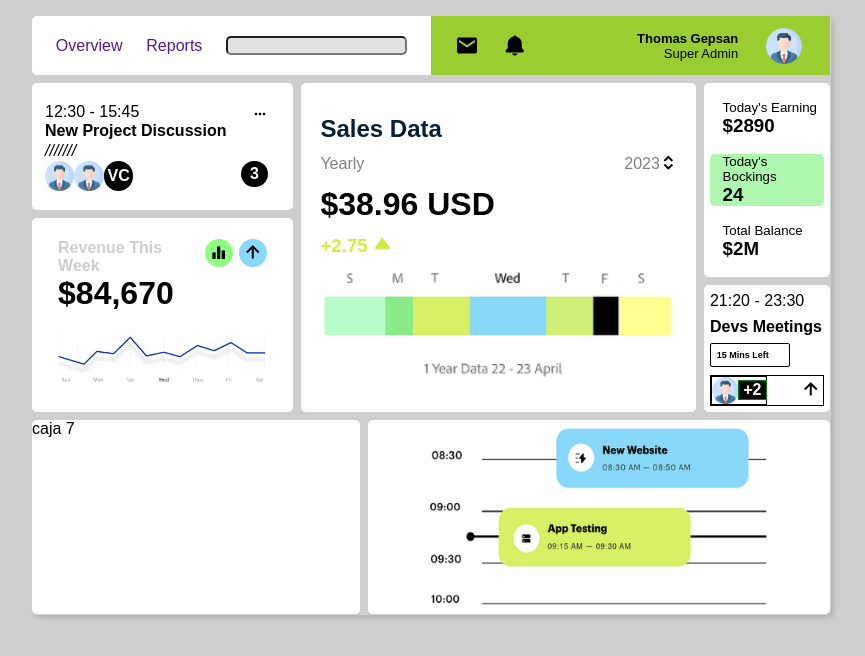
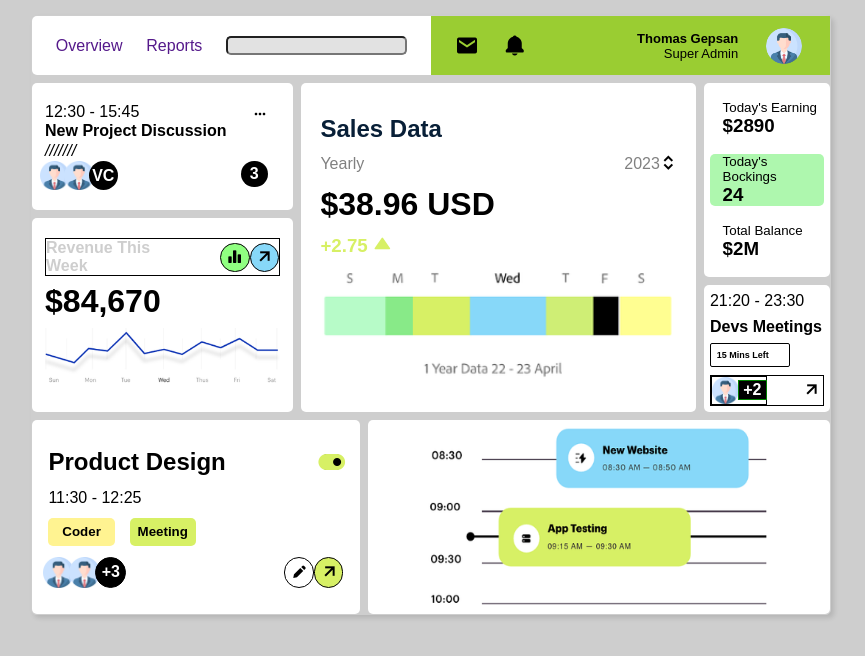
Before and after one commit to JuanManuelGilQuiroga/gridBasico, a plain HTML site: page index.html in a window 1280 px wide. Shown: the whole page, without its empty margins (209-1074 px from the left). Drawn offline with nearby package versions, Linux system fonts and the light colour scheme.

Commit message:
feat: :sparkles: Item7
Item7 design completed and some arrangements.

```diff
--- a/css/style.css
+++ b/css/style.css
@@ -136,6 +136,9 @@ body {
 .imgItem2 > *{
     width: 15%;
 }
+.imgItem2 > img{
+    margin-left: -5px;
+}
 .circleItem2{
     background: rgb(0, 0, 0);
     height: 100%;
@@ -143,6 +146,7 @@ body {
     display: flex;
     align-items: center;
     justify-content: center;
+    margin-left: -5px;
 }
 .circleItem2 > p{
     font-weight: 700;
@@ -202,7 +206,7 @@ body {
     font-weight: 700;
 }
 .item3 h3{
-    color: #CEED3E;
+    color: #d7f065;
 }
 
 
@@ -255,54 +259,60 @@ body {
     display: flex;
     flex-direction: column;
     justify-content: space-evenly;
+    padding: 5%;
+}
+.item5 > div{
+    margin: 0;
+}
+.div1Item5{
+    border: 1px solid black;
+    width: 100%;
+    display: flex;
+    justify-content: space-between;
     align-items: center;
 }
-.div1Item5{
-    width: 80%;
+.textItem5{
+    width: 100%;
     display: flex;
-    flex-direction: row;
     justify-content: space-between;
-    align-items: flex-start;
 }
-.textItem5 > h4{
+.div1Item5 > h4{
+    width: 50%;
     color: var(--color-primary);
 }
-.circlesItem5{
-    height: 38%;
-    width: 30%;
+.divCircles{
+    height: 80%;
+    width: 25%;
     display: flex;
-    justify-content: space-between;
-
+}
+.divCircles div{
+    width: 50%;
+    border: 1px solid black;
+    border-radius: 100px;
+    display: flex;
+    justify-content: center;
+    align-items: center;
 }
 .chartCircle{
     background: rgb(144, 255, 129);
-    border-radius: 100px;
-    width: 45%;
-    display: flex;
-    align-items: center;
-    justify-content: center;
 }
 .arrowCircle{
     background: rgb(135, 216, 249);
-    border-radius: 100px;
-    width: 45%;
-    display: flex;
-    align-items: center;
-    justify-content: center;
 }
-.arrowCircle{
-    font-size: x-large;
+.arrowCircle > i{
+    font-size: 1.5em;
+    transform: rotate(45deg);
 
 }
 .divGrafica{
-    width: 80%;
+    width: 100%;
 }
 .grafica{
     width: 100%;
 }
 
 .item6 {
-    background: #CEED3E;
+    background: #d7f065;
     grid-area: devs;
     display: flex;
     flex-direction: column;
@@ -352,11 +362,108 @@ body {
 }
 .iconsItem6 > i{
     font-size: 1.5em;
+    transform: rotate(45deg);
 }
 
 .item7 {
     background: rgb(189, 63, 84);
     grid-area: product;
+    display: flex;
+    flex-direction: column;
+    justify-content: space-between;
+    padding: 8% 5%;
+}
+.div1Item7{
+    display: flex;
+    flex-direction: row;
+    justify-content: space-between;
+    align-items: center;
+}
+.div1Item7 > i{
+    font-size: xx-large;
+    color: #d7f065;
+    background: black;
+    border-radius: 10px;
+    height: 50%;
+    width: 8%;
+    display: flex;
+    align-items: center;
+    justify-content: center;
+}
+.div2One{
+    background: #fff391;
+}
+.div2Two{
+    background: #d7f065;
+}
+
+.div2Item7{
+    width: 50%;
+    height: 20%;
+    display: flex;
+    flex-direction: row;
+    align-items: center;
+    justify-content: space-between;
+}
+.div2Item7 div{
+    height: 100%;
+    width: 45%;
+    border-radius: 5px;
+    display: flex;
+    justify-content: center;
+    align-items: center;
+}
+.div2Item7 small{
+    font-weight: 600;
+}
+
+.div3Item7{
+    display: flex;
+    flex-direction: row;
+    justify-content: space-between;
+    align-items: center;
+}
+.div3One{
+    width: 35%;
+    display: flex;
+}
+.div3One img{
+    width: 30%;
+    margin-left: -5px;
+}
+.div3One div{
+    width: 30%;
+    border: 1px solid black;
+    border-radius: 100px;
+    display: flex;
+    justify-content: center;
+    align-items: center;
+    background: black;
+    margin-left: -5px;
+}
+.div3One div > p{
+    font-weight: 700;
+    color: var(--color-secundary);
+}
+.div3Two{
+    height: 100%;
+    width: 20%;
+    display: flex;
+}
+.div3Two div{
+    width: 50%;
+    border: 1px solid black;
+    border-radius: 100px;
+    display: flex;
+    justify-content: center;
+    align-items: center;
+}
+.div3Two2{
+    background: #d7f065;
+}
+.div3Two2 i{
+    font-size: 1.5em;
+    transform: rotate(45deg);
 }
 
 .item8 {
--- a/index.html
+++ b/index.html
@@ -81,11 +81,8 @@
         </div>
         <div class="item5">
             <div class="div1Item5">
-                <div class="textItem5">
-                    <h4>Revenue This Week</h4>
-                    <h1>$84,670</h1>
-                </div>
-                <div class="circlesItem5">
+                <h4>Revenue This Week</h4>
+                <div class="divCircles">
                     <div class="chartCircle">
                         <i class='bx bxs-bar-chart-alt-2'></i>
                     </div>
@@ -94,6 +91,7 @@
                     </div>
                 </div>
             </div>
+            <h1>$84,670</h1>
             <div class="divGrafica">
                 <img src="storage/img/grafica.png" alt="grafica" class="grafica">
             </div>
@@ -112,7 +110,39 @@
                 <i class='bx bx-up-arrow-alt'></i>
             </div>
         </div>
-        <div class="item7">caja 7</div>
+        <div class="item7">
+            <div class="div1Item7">
+                <h2>Product Design</h2>
+                <i class='bx bxs-toggle-right'></i>
+            </div>
+            <p>11:30 - 12:25</p>
+            <div class="div2Item7">
+                <div class="div2One">
+                    <small>Coder</small>
+                </div>
+                <div class="div2Two">
+                    <small>Meeting</small>
+                </div>
+            </div>
+            <div class="div3Item7">
+                <div class="div3One">
+                    <img src="storage/img/user.png" alt="">
+                    <img src="storage/img/user.png" alt="">
+                    <div>
+                        <p>+3</p>
+                    </div>
+                </div>
+                <div class="div3Two">
+                    <div>
+                        <i class='bx bxs-pencil'></i>
+                    </div>
+                    <div class="div3Two2">
+                        <i class='bx bx-up-arrow-alt'></i>
+                    </div>
+                </div>
+
+            </div>
+        </div>
         <div class="item8">
             <img src="storage/img/imgItem8.png" alt="item8">
         </div>
```
